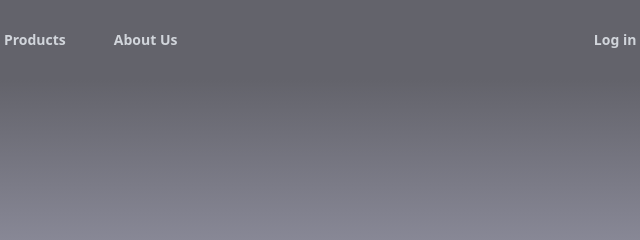
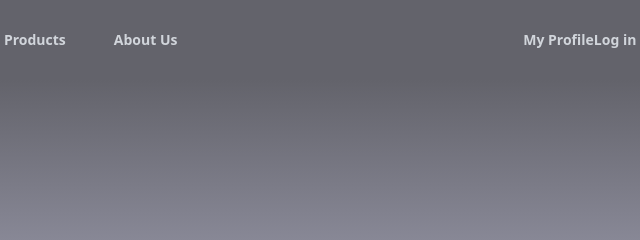
Before and after one commit to AmUnsure/SanricoWeb, a plain HTML site: page home.html in a window 1280 px wide. Shown: the top 240 px of the page, 594-1234 px from the left. Drawn offline with nearby package versions, Linux system fonts and the light colour scheme.

Commit message:
Update home.html

```diff
--- a/home.html
+++ b/home.html
@@ -35,6 +35,7 @@
         <a href="#" class="text-sm font-semibold text-gray-300 hover:text-white">About Us</a>
       </div>
       <div class="hidden lg:flex lg:flex-1 lg:justify-end">
+        <a href="profile.html" class="text-sm font-semibold text-gray-300 hover:text-white">My Profile</a>
         <a href="login.html" class="text-sm font-semibold text-gray-300 hover:text-white">Log in &rarr;</a>
       </div>
     </nav>
```
